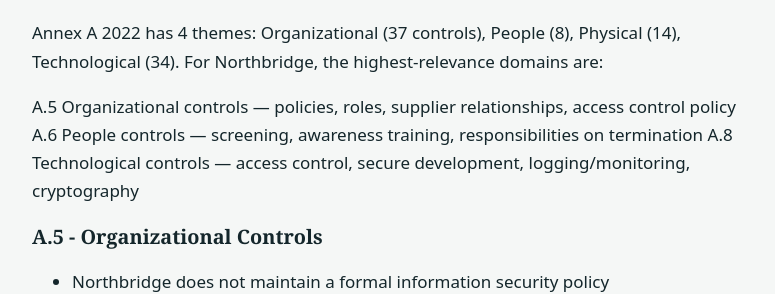
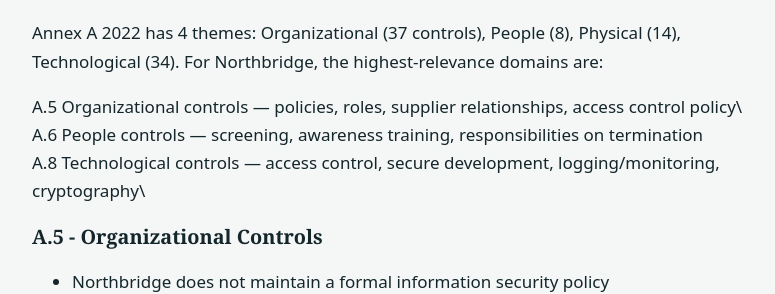
Before and after one commit to krens22/GRC-project-portfolio, a Jekyll site: the page built from ISO-42001/Northbridge-Analytics/02-current-state-findings.md, in a window 1280 px wide and 900 px high. Shown: the part 211-505 px from the top of the window, without its empty margins (250-1025 px from the left). Built offline with Jekyll 4.4.1, drawn with Linux system fonts in a browser that asks for light colours.

```diff
--- a/ISO-42001/Northbridge-Analytics/02-current-state-findings.md
+++ b/ISO-42001/Northbridge-Analytics/02-current-state-findings.md
@@ -7,9 +7,9 @@ title: current findings
 
 Annex A 2022 has 4 themes: Organizational (37 controls), People (8), Physical (14), Technological (34). For Northbridge, the highest-relevance domains are:
 
-A.5 Organizational controls — policies, roles, supplier relationships, access control policy
-A.6 People controls — screening, awareness training, responsibilities on termination
-A.8 Technological controls — access control, secure development, logging/monitoring, cryptography
+A.5 Organizational controls — policies, roles, supplier relationships, access control policy\
+A.6 People controls — screening, awareness training, responsibilities on termination\
+A.8 Technological controls — access control, secure development, logging/monitoring, cryptography\
 
 ### A.5 - Organizational Controls
 - Northbridge does not maintain a formal information security policy
```
